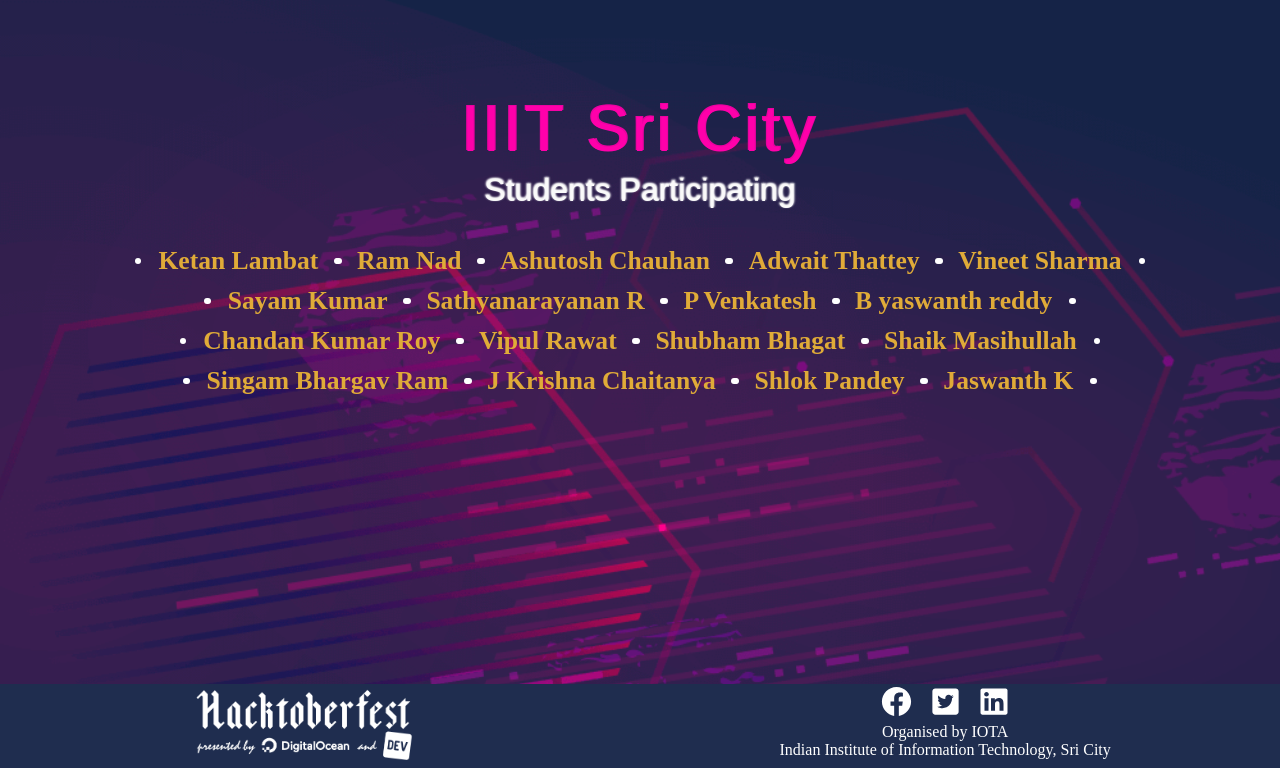
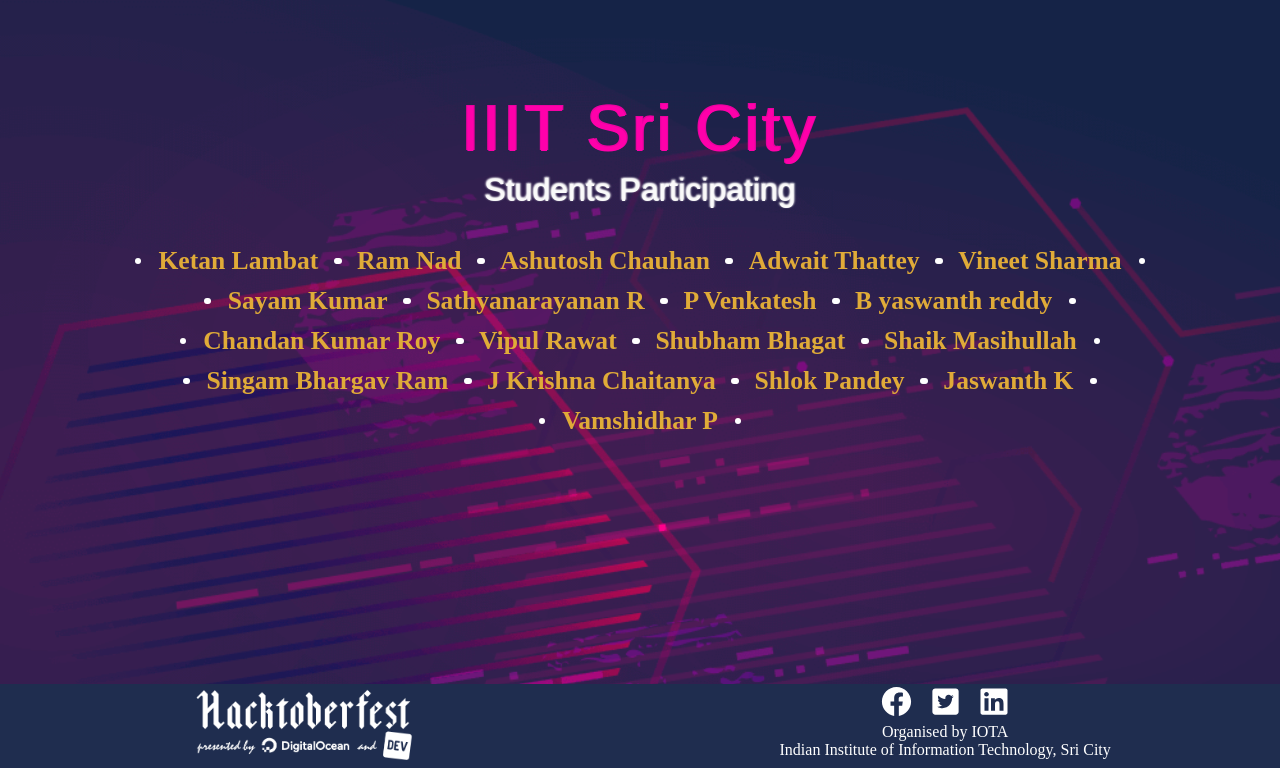
Before and after one commit to Project-Club-IIITS/hacktoberfest2019-participants, a Jekyll site: the page index.html, which Jekyll copies as it is, in a window 1280 px wide, cut to the strip 132-900 px from the top of the page. Built offline with Jekyll 4.4.1, drawn with Linux system fonts in a browser that asks for light colours; some web fonts are replaced.

Commit message:
Add participant name

```diff
--- a/index.html
+++ b/index.html
@@ -63,7 +63,7 @@
                 <li><a href="https://github.com/chaitanya531">J Krishna Chaitanya</a></li>
                 <li><a href="https://github.com/b30wulffz">Shlok Pandey</a></li>
                 <li><a href="https://github.com/JazzKriss21">Jaswanth K</a></li>
-
+                <li><a href="https://github.com/vamshi107">Vamshidhar P</a></li>
             </ul>
         </div>
     </div>
```
